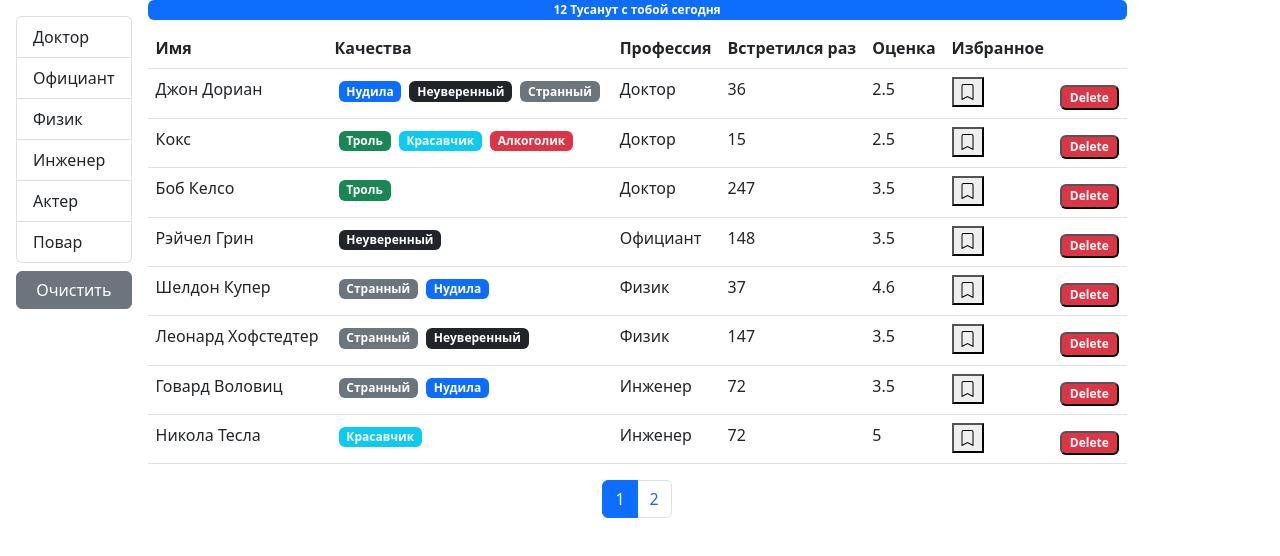
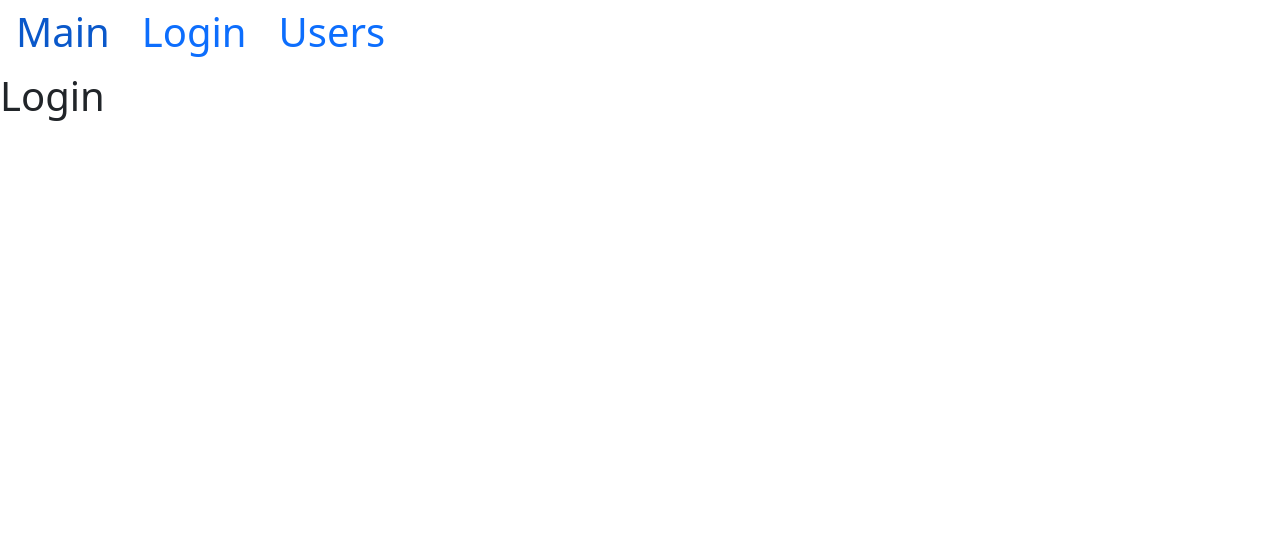
Before and after one commit to Grekalimbus/KP-1-React-Task, a React (Create React App) app: page /login in a window 1280 px wide. Shown: the top 556 px of the page. Built offline with nearby package versions, Linux system fonts and the light colour scheme.

Commit message:
add basic router

```diff
--- a/src/App.js
+++ b/src/App.js
@@ -1,6 +1,19 @@
 import React from "react";
 import { Users } from "./app/components/users";
+import { Switch, Route } from "react-router-dom";
+import NavBar from "./app/components/navBar";
+import MainPage from "./app/components/mainPage";
+import Login from "./app/components/login";
 
 export function App() {
-    return <Users />;
+    return (
+        <div>
+            <NavBar />
+            <Switch>
+                <Route path="/users" component={Users} />
+                <Route path="/main" component={MainPage} />
+                <Route path="/login" component={Login} />
+            </Switch>
+        </div>
+    );
 }
--- /dev/null
+++ b/src/app/components/login.jsx
@@ -0,0 +1,7 @@
+import React from "react";
+
+const Login = () => {
+    return <h1>Login</h1>;
+};
+
+export default Login;
--- /dev/null
+++ b/src/app/components/mainPage.jsx
@@ -0,0 +1,7 @@
+import React from "react";
+
+const MainPage = () => {
+    return <h1>Main</h1>;
+};
+
+export default MainPage;
--- /dev/null
+++ b/src/app/components/navBar.jsx
@@ -0,0 +1,28 @@
+import React from "react";
+import { Link } from "react-router-dom";
+
+const NavBar = () => {
+    return (
+        <>
+            <ul className="nav">
+                <li className="nav-item">
+                    <Link className="nav-link" to="/main">
+                        <h1>Main</h1>
+                    </Link>
+                </li>
+                <li className="nav-item">
+                    <Link className="nav-link" to="/login">
+                        <h1>Login</h1>
+                    </Link>
+                </li>
+                <li className="nav-item">
+                    <Link className="nav-link" to="/users">
+                        <h1>Users</h1>
+                    </Link>
+                </li>
+            </ul>
+        </>
+    );
+};
+
+export default NavBar;
--- a/src/index.js
+++ b/src/index.js
@@ -3,6 +3,13 @@ import ReactDOM from "react-dom/client";
 import "./index.css";
 import { App } from "./App";
 import "bootstrap/dist/css/bootstrap.css";
+import { BrowserRouter } from "react-router-dom";
 
 const root = ReactDOM.createRoot(document.getElementById("root"));
-root.render(<App />);
+root.render(
+    <BrowserRouter>
+        <React.StrictMode>
+            <App />
+        </React.StrictMode>
+    </BrowserRouter>
+);
```
